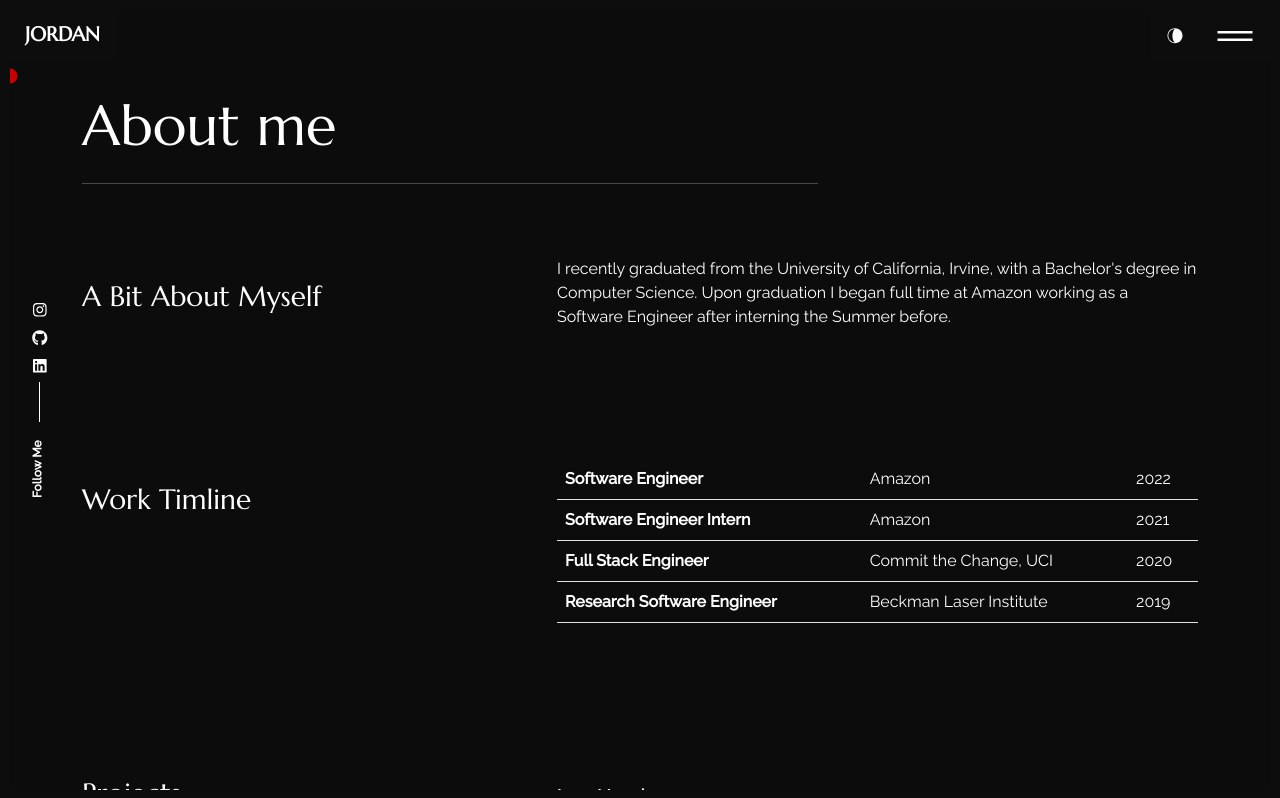
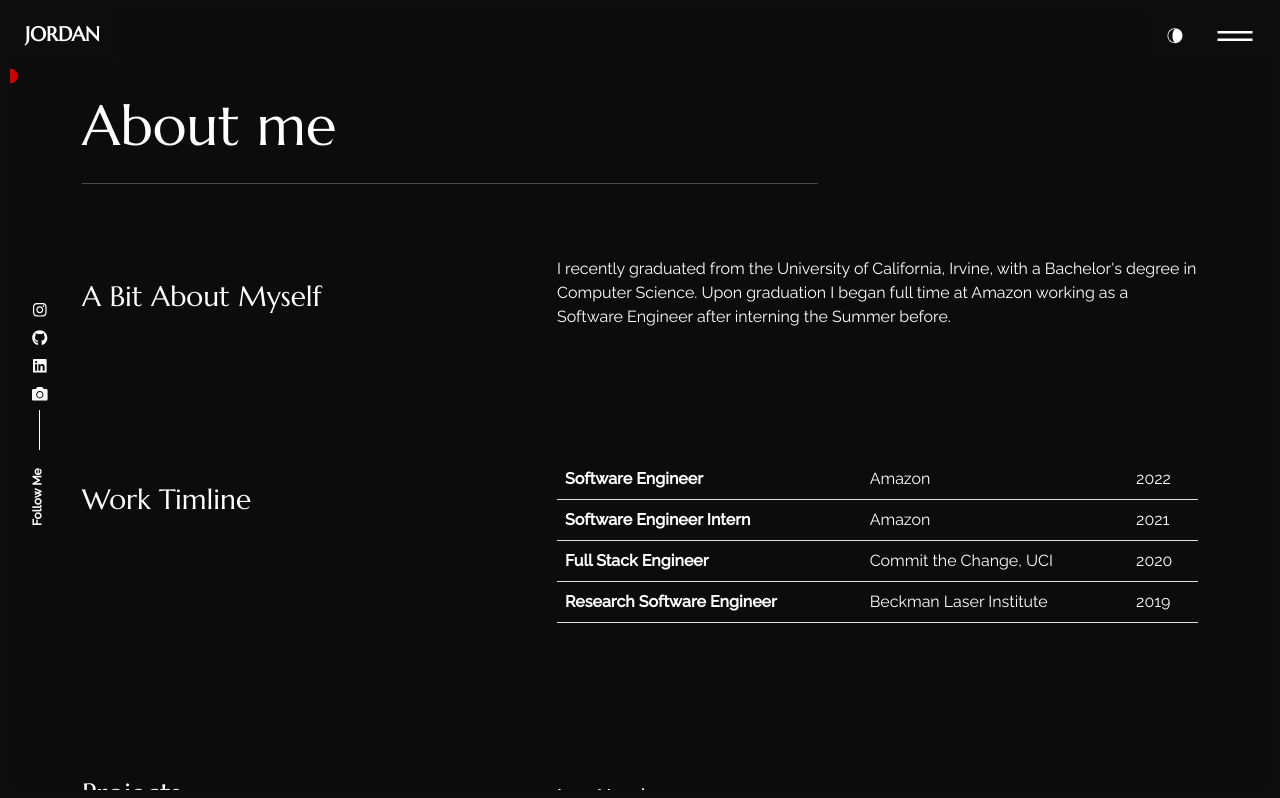
Before and after one commit to jordanyoung19/jordanYoungPortfolio, a React (Create React App) app: page /about in a window 1280 px wide. Shown: the top 798 px of the page. Built offline with nearby package versions, Linux system fonts and the light colour scheme.

Commit message:
content update for gh-pages

```diff
--- a/src/components/socialicons/index.js
+++ b/src/components/socialicons/index.js
@@ -8,6 +8,7 @@ import {
   FaYoutube,
   FaTwitch,
   FaInstagram,
+  FaCamera
 } from "react-icons/fa";
 import { socialprofils } from "../../content_option";
 
@@ -43,10 +44,10 @@ export const Socialicons = (params) => {
             </a>
           </li>
         )}
-        {socialprofils.youtube && (
+        {socialprofils.vsco && (
           <li>
-            <a href={socialprofils.youtube}>
-              <FaYoutube />
+            <a href={socialprofils.vsco}>
+              <FaCamera />
             </a>
           </li>
         )}
--- a/src/content_option.js
+++ b/src/content_option.js
@@ -24,9 +24,8 @@ const introdata = {
     title: "Hi, I'm Jordan. I'm:",
     animated: {
         first: "a Software Engineer",
-        second: "a Soccer Player",
-        third: "a Musician",
-        fourth: "just havin fun."
+        second: "currently in Seattle",
+        third: "just havin fun."
     },
     description: "Here's a little portal to my life. Hope you enjoy and feel free to connect",
     your_img_url: soloGrad,
@@ -186,6 +185,7 @@ const socialprofils = {
     github: "https://github.com/jordanyoung19",
     linkedin: "https://www.linkedin.com/in/jordanbyoung19/",
     instagram: "https://www.instagram.com/jordan_young19/",
+    vsco: "https://vsco.co/jyoung19/gallery"
 };
 export {
     meta,
--- a/src/pages/home/index.js
+++ b/src/pages/home/index.js
@@ -29,8 +29,7 @@ export const Home = () => {
                       strings: [
                         introdata.animated.first,
                         introdata.animated.second,
-                        introdata.animated.third,
-                        introdata.animated.fourth
+                        introdata.animated.third
                       ],
                       autoStart: true,
                       loop: true,
```
Also changed, not shown: 1 other file (tests, documents, lock files or other folders).
